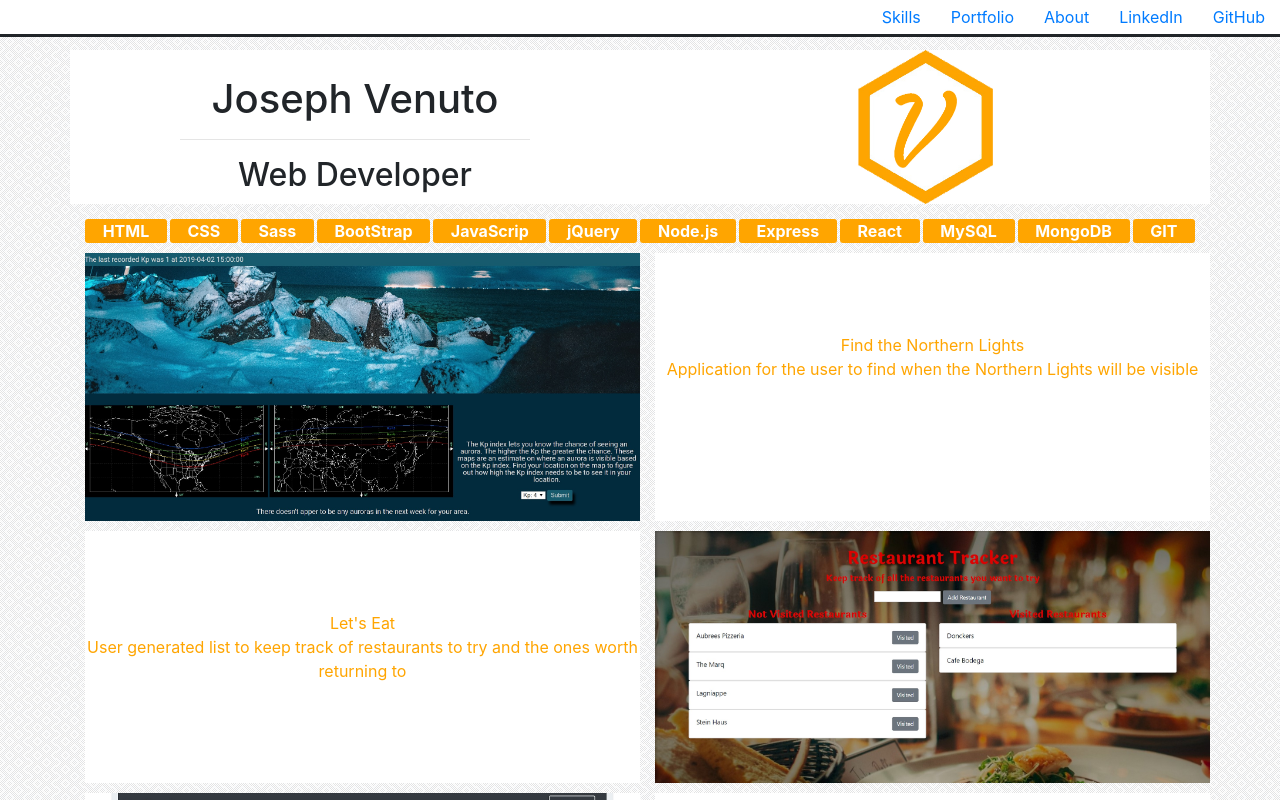
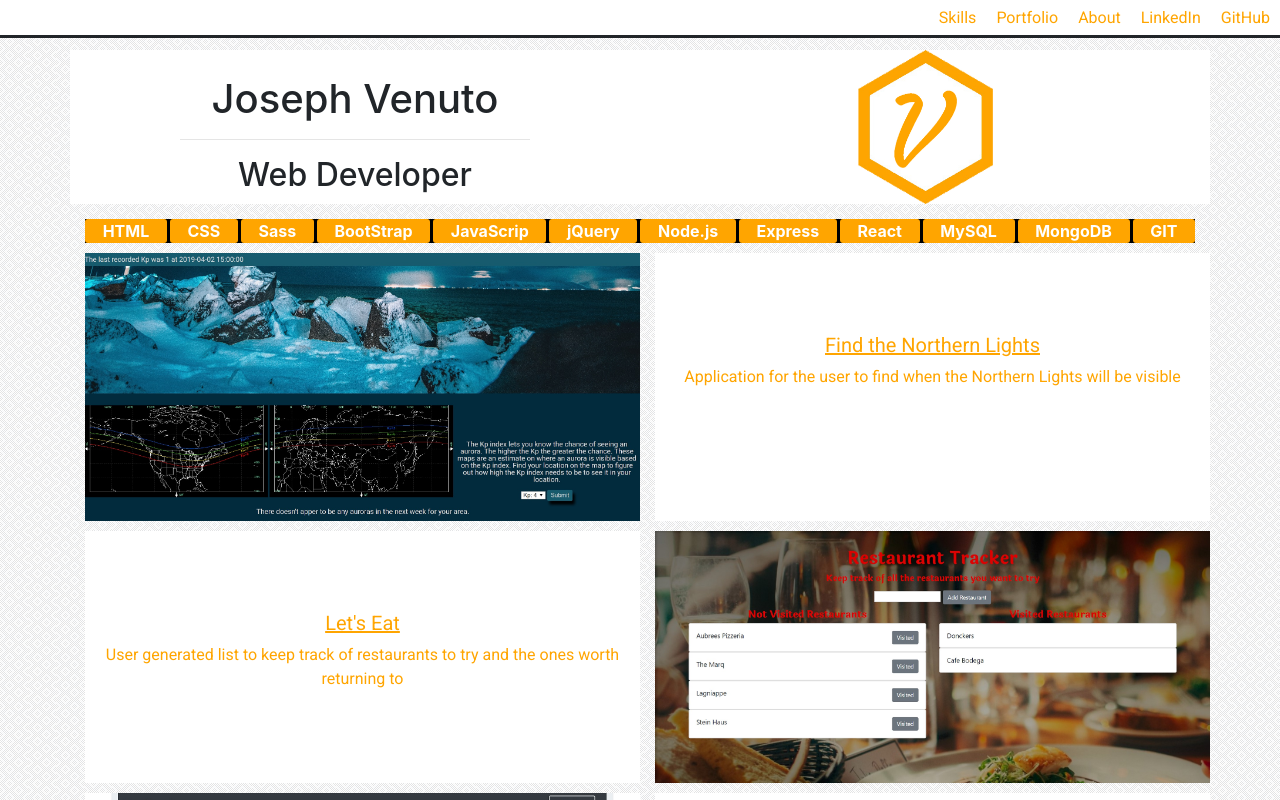
Before and after one commit to JBVenuto/reactportfolio, a React (Create React App) app: page / in a window 1280 px wide. Shown: the top 800 px of the page. Built offline with nearby package versions, Linux system fonts and the light colour scheme.

Commit message:
Changed text styling on the main page

```diff
--- a/public/index.html
+++ b/public/index.html
@@ -6,6 +6,7 @@
     <meta name="viewport" content="width=device-width, initial-scale=1" />
     <meta name="theme-color" content="#000000" />
     <link rel="stylesheet" href="https://stackpath.bootstrapcdn.com/bootstrap/4.3.1/css/bootstrap.min.css" integrity="sha384-ggOyR0iXCbMQv3Xipma34MD+dH/1fQ784/j6cY/iJTQUOhcWr7x9JvoRxT2MZw1T" crossorigin="anonymous">
+    <link href="https://fonts.googleapis.com/css?family=Roboto&display=swap" rel="stylesheet">
     <!--
       manifest.json provides metadata used when your web app is installed on a
       user's mobile device or desktop. See https://developers.google.com/web/fundamentals/web-app-manifest/
--- a/src/components/PortfoDesc.js
+++ b/src/components/PortfoDesc.js
@@ -2,13 +2,10 @@ import React from 'react';
 
 const PortfoDesc = (props) => (
     <div className="port-desc">
-        {/* <div className="row"></div> */}
-        <span className="testDiv">
-            {props.title}
-            <br></br>
+        <span>
+            <h5 className="port-title">{props.title}</h5>
             {props.description}
         </span>
-        {/* <div className="row"></div> */}
     </div>
 );
 
--- a/src/components/Skill.js
+++ b/src/components/Skill.js
@@ -1,7 +1,7 @@
 import React from 'react';
 
 const Nav = (props) => (
-    <div className="skill">{props.skill}</div>
+    <div className="skill" id={props.id}>{props.skill}</div>
 );
 
 export default Nav;
--- a/src/pages/ArtGenerator.js
+++ b/src/pages/ArtGenerator.js
@@ -11,7 +11,7 @@ class ArtGenerator extends Component {
     constructor(props) {
       super(props);
       this.state = {
-          'display': 'desktop'
+          'desktop': true
       }
     }
 
@@ -36,9 +36,12 @@ class ArtGenerator extends Component {
                     />
                     <div className="slide-description">
                         <h2>About:</h2>
-                        <p>Making a modern art gererator is something I've been wanting to do since visiting the Los Angeles County Museum of Art.</p>
+                        <p>I’ve been an art lover for as long as I can remember. After visiting the Los Angeles County Museum of Art I was inspired to give making art a try myself, but having zero painting and drawing skills I knew I would have to take a different approach.</p>
+                        <p>I took inspiration from the likes of Piet Mondrian, Wassily Kandinsky, and Mark Rothko. I found their ability to create beautify works of art using simple shapes and carefully selected colors to be a good starting point for my attempt at creating a web application to make art.</p>
+                        <h2>Development:</h2>
+                        <p>While building this application I learned that I would need to use CSS Grid to get the results I was hoping for. My previous layout experience had been using Bootstrap’s grid system, or agonizingly trying to position elements by giving them margins or floating them to one side of the page or the other. I learned that CSS Grid takes more time to set up than Bootstrap’s grid but is well worth the time for it provides developers with more options for how they want to set up their application. </p>
                         <h2>Tech Used:</h2>
-                        <p>This application uses CSS Grid</p>
+                        <p>This application uses CSS Grid and Vanilla JavaScript</p>
                     </div>
                 </div>
             </div>
--- a/src/pages/LetsEat.js
+++ b/src/pages/LetsEat.js
@@ -11,7 +11,7 @@ class LetsEat extends Component {
     constructor(props) {
       super(props);
       this.state = {
-          'display': 'desktop'
+        'desktop': true
       }
     }
 
@@ -37,6 +37,8 @@ class LetsEat extends Component {
                     <div className="slide-description">
                         <h2>About:</h2>
                         <p></p>
+                        <h2>Development:</h2>
+                        <p></p>
                         <h2>Tech Used:</h2>
                         <p></p>
                     </div>
--- a/src/pages/Lights.js
+++ b/src/pages/Lights.js
@@ -11,7 +11,7 @@ class Lights extends Component {
     constructor(props) {
       super(props);
       this.state = {
-          'display': 'desktop'
+        'desktop': true
       }
     }
 
@@ -37,6 +37,8 @@ class Lights extends Component {
                     <div className="slide-description">
                         <h2>About:</h2>
                         <p></p>
+                        <h2>Development:</h2>
+                        <p></p>
                         <h2>Tech Used:</h2>
                         <p></p>
                     </div>
--- a/src/pages/Main.js
+++ b/src/pages/Main.js
@@ -35,7 +35,7 @@ class App extends Component {
         {/*  ------Skills section------ */}
         <div className="container" id="skills">
           <div className="skills">
-            <Skill skill="HTML" />
+            <Skill skill="HTML" id="first-skill" />
             <Skill skill="CSS" />
             <Skill skill="Sass" />
             <Skill skill="BootStrap" />
@@ -46,7 +46,7 @@ class App extends Component {
             <Skill skill="React" />
             <Skill skill="MySQL" />
             <Skill skill="MongoDB" />
-            <Skill skill="GIT" />
+            <Skill skill="GIT" id="last-skill" />
           </div>
         </div>
 
--- a/src/pages/Memory.js
+++ b/src/pages/Memory.js
@@ -11,7 +11,7 @@ class Memory extends Component {
     constructor(props) {
       super(props);
       this.state = {
-          'display': 'desktop'
+        'desktop': true
       }
     }
 
@@ -37,6 +37,8 @@ class Memory extends Component {
                     <div className="slide-description">
                         <h2>About:</h2>
                         <p></p>
+                        <h2>Development:</h2>
+                        <p></p>
                         <h2>Tech Used:</h2>
                         <p></p>
                     </div>
--- a/src/pages/main.css
+++ b/src/pages/main.css
@@ -15,8 +15,10 @@ body {
   padding-bottom: 5px;
 }
 .wide-nav .nav a {
-  margin: 10px;
+  margin: 10px 5px;
   padding: 5px;
+  font-family: "Roboto", sans-serif;
+  color: #FFA500;
 }
 
 .header {
@@ -35,6 +37,8 @@ body {
 
 .skills {
   display: grid;
+  width: 100%;
+  background-color: black;
   grid-template-columns: auto auto auto auto auto auto auto auto auto auto auto auto;
   grid-column-gap: 3px;
   grid-row-gap: 3px;
@@ -68,11 +72,15 @@ body {
 }
 
 .port-desc {
+  font-family: "Roboto", sans-serif;
   color: #FFA500;
   text-align: center;
   background-color: white;
   padding-top: 80px;
   height: 100%;
+}
+.port-desc .port-title {
+  text-decoration: underline;
 }
 
 .all-about {
@@ -98,6 +106,10 @@ body {
 .slide-screenshot {
   width: 100%;
   height: auto;
+}
+
+.slide-description {
+  background-color: white;
 }
 
 @media only screen and (max-width: 992px) {
--- a/src/pages/style.scss
+++ b/src/pages/style.scss
@@ -1,4 +1,8 @@
 $orange: #FFA500;
+@mixin font-main() {
+    font-family: 'Roboto', sans-serif;
+    color: $orange;
+}
 
 body{
     background-image: url(../images/back_pattern.png);
@@ -18,8 +22,9 @@ body{
         padding-bottom: 5px;
 
         a {
-            margin: 10px;
+            margin: 10px 5px;
             padding: 5px;
+            @include font-main();
         }
     }
 }
@@ -41,6 +46,8 @@ body{
 
 .skills {
     display: grid;
+    width: 100%;
+    background-color: black;
     grid-template-columns: auto auto auto auto auto auto auto auto auto auto auto auto;
     grid-column-gap: 3px;
     grid-row-gap: 3px;
@@ -56,6 +63,10 @@ body{
 }
 .skill:hover {
     color: black;
+}
+
+#last-skill {
+    // background-color: black;
 }
 
 .port-row {
@@ -75,11 +86,14 @@ body{
 }
 
 .port-desc {
-    color: $orange;
+    @include font-main();
     text-align: center;
     background-color: white;
     padding-top: 80px;
-    height: 100%
+    height: 100%;
+    .port-title{
+        text-decoration: underline;
+    }
 }
 
 .all-about{
@@ -106,6 +120,10 @@ body{
 .slide-screenshot {
     width: 100%;
     height: auto;
+}
+
+.slide-description {
+    background-color: white;
 }
 
 // medium screens
```
Also changed, not shown: 1 other file (tests, documents, lock files or other folders).
